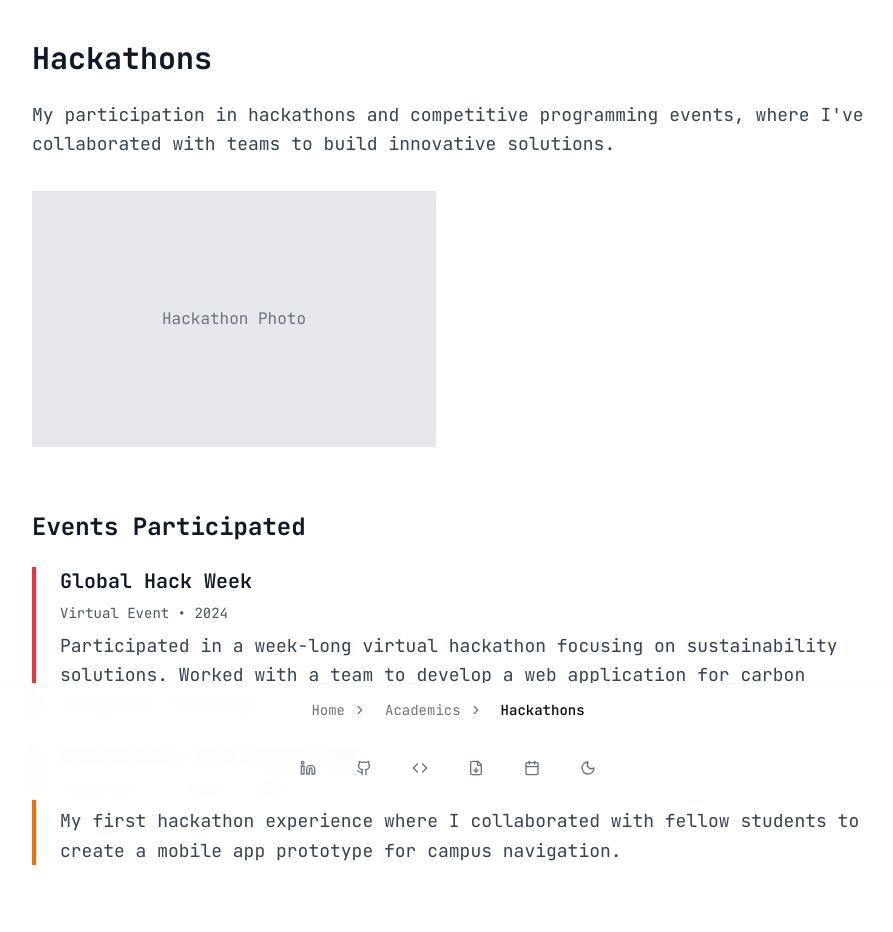
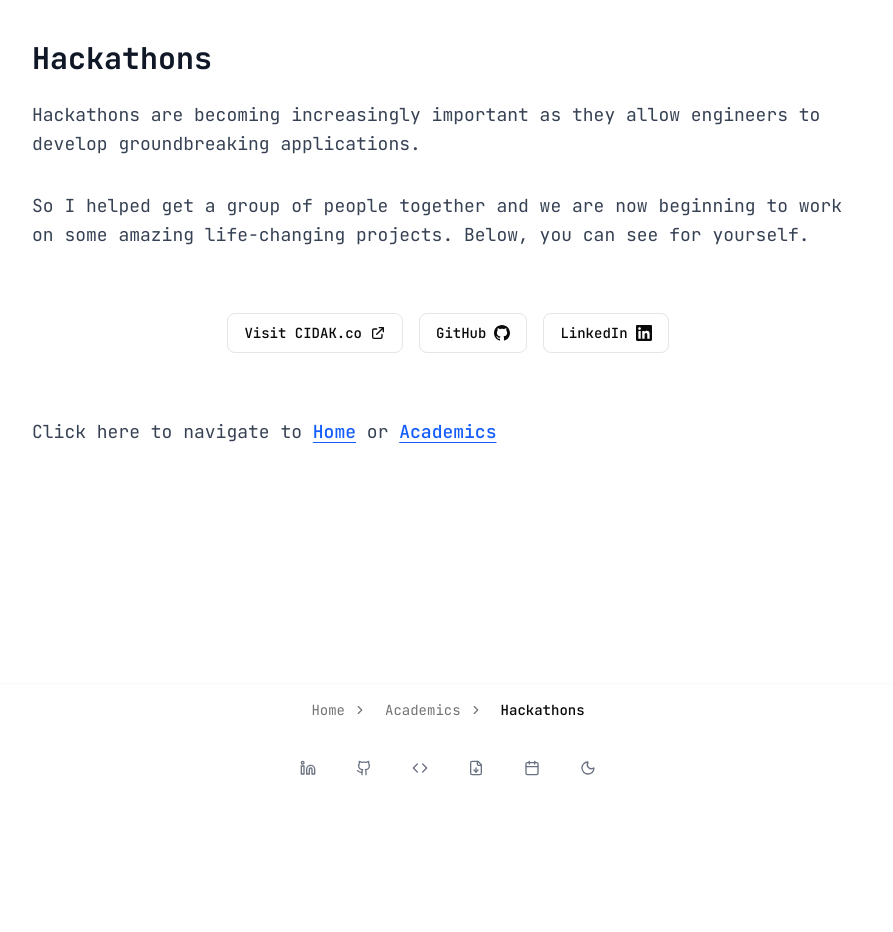
Before and after one commit to DylanPrinsloo/personal-website, a Next.js app in the folder dylan-main/: page /pages/hackathons in a window 1280 px wide. Shown: the top 932 px of the page, without its empty margins (192-1085 px from the left). After the commit the page ends 800 px from the top, so only its background shows below. Built offline with nearby package versions, Linux system fonts and the light colour scheme.

Commit message:
hackathons page done

```diff
--- a/dylan-main/src/app/pages/hackathons/Hack.tsx
+++ b/dylan-main/src/app/pages/hackathons/Hack.tsx
@@ -1,61 +1,75 @@
 "use client";
 
 import Link from "next/link";
+import { useState, useEffect } from "react";
 
 export default function Hack() {
+  const [asciiFrame, setAsciiFrame] = useState(0);
+  const asciiChars = ['.', ':', '`', '#', '@', 'C'];
+
+  useEffect(() => {
+    const interval = setInterval(() => {
+      setAsciiFrame(prev => (prev + 1) % asciiChars.length);
+    }, 200); // Change character every 200ms
+
+    return () => clearInterval(interval);
+  }, []);
+
   return (
     <>
       <section id="hackathons-intro" className="mb-16">
         <h2 className="text-3xl font-bold text-gray-900 dark:text-white mb-6">Hackathons</h2>
 
         <p className="text-lg text-gray-700 dark:text-gray-300 leading-relaxed mb-8">
-          My participation in hackathons and competitive programming events, where I've collaborated with teams to build innovative solutions.
+          Hackathons are becoming increasingly important as they allow engineers to develop groundbreaking applications.
+        </p>
+        <p className="text-lg text-gray-700 dark:text-gray-300 leading-relaxed mb-8">
+          So I helped get a group of people together and we are now beginning to work on some amazing life-changing projects. Below, you can see for yourself.
         </p>
 
-        {/* Hackathon image placeholder */}
-        <div className="grid grid-cols-1 md:grid-cols-2 gap-6 mb-4">
-          <div className="overflow-hidden group">
-            <div className="w-full h-64 bg-gray-200 dark:bg-gray-800 flex items-center justify-center transition-transform duration-500 group-hover:scale-105">
-              <p className="text-gray-500 dark:text-gray-400 font-mono">Hackathon Photo</p>
-            </div>
-          </div>
+      </section>
+
+      <section id="links" className="mb-16">
+        <div className="flex flex-col sm:flex-row items-center justify-center gap-4">
+          <a
+            href="https://cidak.co"
+            target="_blank"
+            rel="noopener noreferrer"
+            className="inline-flex items-center justify-center whitespace-nowrap rounded-md text-sm font-medium ring-offset-background transition-colors focus-visible:outline-none focus-visible:ring-2 focus-visible:ring-ring focus-visible:ring-offset-2 disabled:pointer-events-none disabled:opacity-50 border border-input bg-background hover:bg-accent hover:text-accent-foreground h-10 px-4 py-2"
+          >
+            Visit CIDAK.co
+            <svg className="ml-2 w-4 h-4" fill="none" stroke="currentColor" viewBox="0 0 24 24">
+              <path strokeLinecap="round" strokeLinejoin="round" strokeWidth="2" d="M10 6H6a2 2 0 00-2 2v10a2 2 0 002 2h10a2 2 0 002-2v-4M14 4h6m0 0v6m0-6L10 14" />
+            </svg>
+          </a>
+
+          <a
+            href="https://github.com/yourusername"
+            target="_blank"
+            rel="noopener noreferrer"
+            className="inline-flex items-center justify-center whitespace-nowrap rounded-md text-sm font-medium ring-offset-background transition-colors focus-visible:outline-none focus-visible:ring-2 focus-visible:ring-ring focus-visible:ring-offset-2 disabled:pointer-events-none disabled:opacity-50 border border-input bg-background hover:bg-accent hover:text-accent-foreground h-10 px-4 py-2"
+          >
+            GitHub
+            <svg className="ml-2 w-4 h-4" fill="currentColor" viewBox="0 0 24 24">
+              <path d="M12 0c-6.626 0-12 5.373-12 12 0 5.302 3.438 9.8 8.207 11.387.599.111.793-.261.793-.577v-2.234c-3.338.726-4.033-1.416-4.033-1.416-.546-1.387-1.333-1.756-1.333-1.756-1.089-.745.083-.729.083-.729 1.205.084 1.839 1.237 1.839 1.237 1.07 1.834 2.807 1.304 3.492.997.107-.775.418-1.305.762-1.604-2.665-.305-5.467-1.334-5.467-5.931 0-1.311.469-2.381 1.236-3.221-.124-.303-.535-1.524.117-3.176 0 0 1.008-.322 3.301 1.23.957-.266 1.983-.399 3.003-.404 1.02.005 2.047.138 3.006.404 2.291-1.552 3.297-1.23 3.297-1.23.653 1.653.242 2.874.118 3.176.77.84 1.235 1.911 1.235 3.221 0 4.609-2.807 5.624-5.479 5.921.43.372.823 1.102.823 2.222v3.293c0 .319.192.694.801.576 4.765-1.589 8.199-6.086 8.199-11.386 0-6.627-5.373-12-12-12z"/>
+            </svg>
+          </a>
+
+          <a
+            href="https://linkedin.com/in/yourprofile"
+            target="_blank"
+            rel="noopener noreferrer"
+            className="inline-flex items-center justify-center whitespace-nowrap rounded-md text-sm font-medium ring-offset-background transition-colors focus-visible:outline-none focus-visible:ring-2 focus-visible:ring-ring focus-visible:ring-offset-2 disabled:pointer-events-none disabled:opacity-50 border border-input bg-background hover:bg-accent hover:text-accent-foreground h-10 px-4 py-2"
+          >
+            LinkedIn
+            <svg className="ml-2 w-4 h-4" fill="currentColor" viewBox="0 0 24 24">
+              <path d="M20.447 20.452h-3.554v-5.569c0-1.328-.027-3.037-1.852-3.037-1.853 0-2.136 1.445-2.136 2.939v5.667H9.351V9h3.414v1.561h.046c.477-.9 1.637-1.85 3.37-1.85 3.601 0 4.267 2.37 4.267 5.455v6.286zM5.337 7.433c-1.144 0-2.063-.926-2.063-2.065 0-1.138.92-2.063 2.063-2.063 1.14 0 2.064.925 2.064 2.063 0 1.139-.925 2.065-2.064 2.065zm1.782 13.019H3.555V9h3.564v11.452zM22.225 0H1.771C.792 0 0 .774 0 1.729v20.542C0 23.227.792 24 1.771 24h20.451C23.2 24 24 23.227 24 22.271V1.729C24 .774 23.2 0 22.222 0h.003z"/>
+            </svg>
+          </a>
         </div>
       </section>
 
-      <section id="events" className="mb-16">
-        <h2 className="text-2xl font-bold text-gray-900 dark:text-white mb-6">Events Participated</h2>
-
-        <div className="space-y-6">
-          <div className="border-l-4 border-red-500 pl-6">
-            <h3 className="text-xl font-semibold text-gray-900 dark:text-white mb-2">Global Hack Week</h3>
-            <p className="text-sm text-gray-600 dark:text-gray-400 mb-2">Virtual Event • 2024</p>
-            <p className="text-lg text-gray-700 dark:text-gray-300 leading-relaxed">
-              Participated in a week-long virtual hackathon focusing on sustainability solutions. Worked with a team to develop a web application for carbon footprint tracking.
-            </p>
-          </div>
-
-          <div className="border-l-4 border-orange-500 pl-6">
-            <h3 className="text-xl font-semibold text-gray-900 dark:text-white mb-2">University Tech Challenge</h3>
-            <p className="text-sm text-gray-600 dark:text-gray-400 mb-2">University of London • 2023</p>
-            <p className="text-lg text-gray-700 dark:text-gray-300 leading-relaxed">
-              My first hackathon experience where I collaborated with fellow students to create a mobile app prototype for campus navigation.
-            </p>
-          </div>
-        </div>
-      </section>
-
-      <section id="skills-learned" className="mb-16">
-        <h2 className="text-2xl font-bold text-gray-900 dark:text-white mb-6">Skills & Learning</h2>
-
-        <p className="text-lg text-gray-700 dark:text-gray-300 leading-relaxed mb-4">
-          Hackathons have been incredible learning experiences, pushing me to work under pressure and think creatively about problem-solving.
-        </p>
-        <p className="text-lg text-gray-700 dark:text-gray-300 leading-relaxed mb-4">
-          These events have taught me the importance of teamwork, rapid prototyping, and presenting ideas effectively to judges and peers.
-        </p>
-        <p className="text-lg text-gray-700 dark:text-gray-300 leading-relaxed mb-4 font-mono">
-          Each hackathon has expanded my technical skills and introduced me to new technologies and frameworks I might not have explored otherwise.
-        </p>
+      <section id="navigation" className="mb-16">
         <p className="text-lg text-gray-700 dark:text-gray-300 leading-relaxed mb-4 font-mono">
           Click here to navigate to{" "}
           <Link
```
